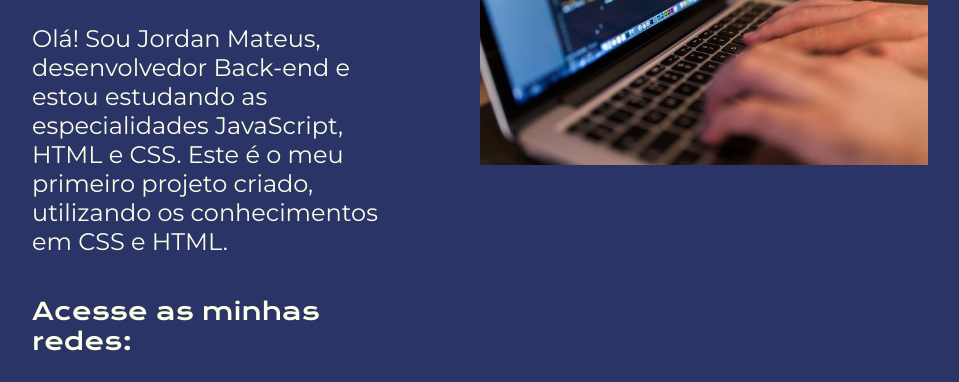
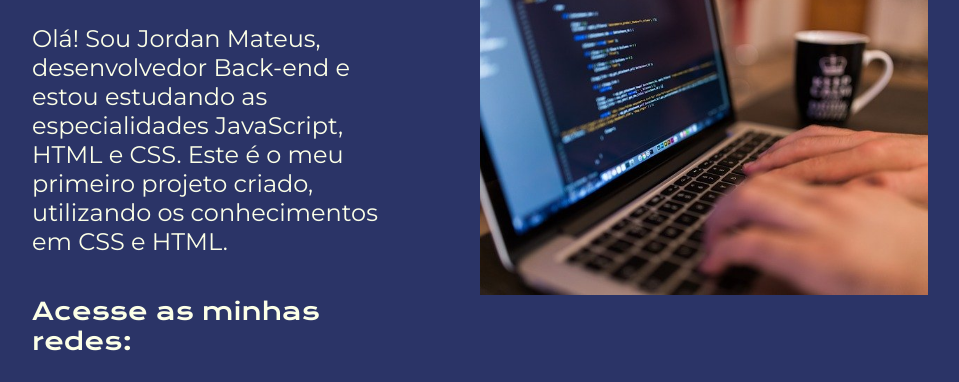
Before and after one commit to JordanMateus01/portfolio, a plain HTML site: page index.html in a window 1280 px wide. Shown: the part 405-787 px from the top of the page, without its empty margins (160-1119 px from the left). Drawn offline with nearby package versions, Linux system fonts and the light colour scheme.

Commit message:
Atualizando a apresentação da imagem no navegador

```diff
--- a/index.html
+++ b/index.html
@@ -33,7 +33,7 @@
                     GitHub</a>
             </div>
         </section>
-        <img class="apresentacao__imagem__home" src="assests/Programando.jpg" alt="Foto de um notebook com códigos de programação">
+        <img class="apresentacao__imagem" src="assests/Programando.jpg" alt="Foto de um notebook com códigos de programação">
     </main>
     <footer class="rodape">
         <p>Desenvolvido por Jordan Mateus.</p>
--- a/styles/style.css
+++ b/styles/style.css
@@ -90,19 +90,13 @@ body {
     text-decoration: none;
     color: #f6f6f6;
     font-family: var(--fonte-secundaria);
-
 }
 
 .apresentacao__links__navegaçao:hover{
     background-color: #073b4c;
 }
 
-.apresentacao__imagem__home{
-    width: 50%;
-    margin-bottom: 29%;
-}
-
-.apresentacao__imagem_about{
+.apresentacao__imagem{
     width: 50%;
 }
 
```
Also changed, not shown: about.html (+1 -1 lines).
